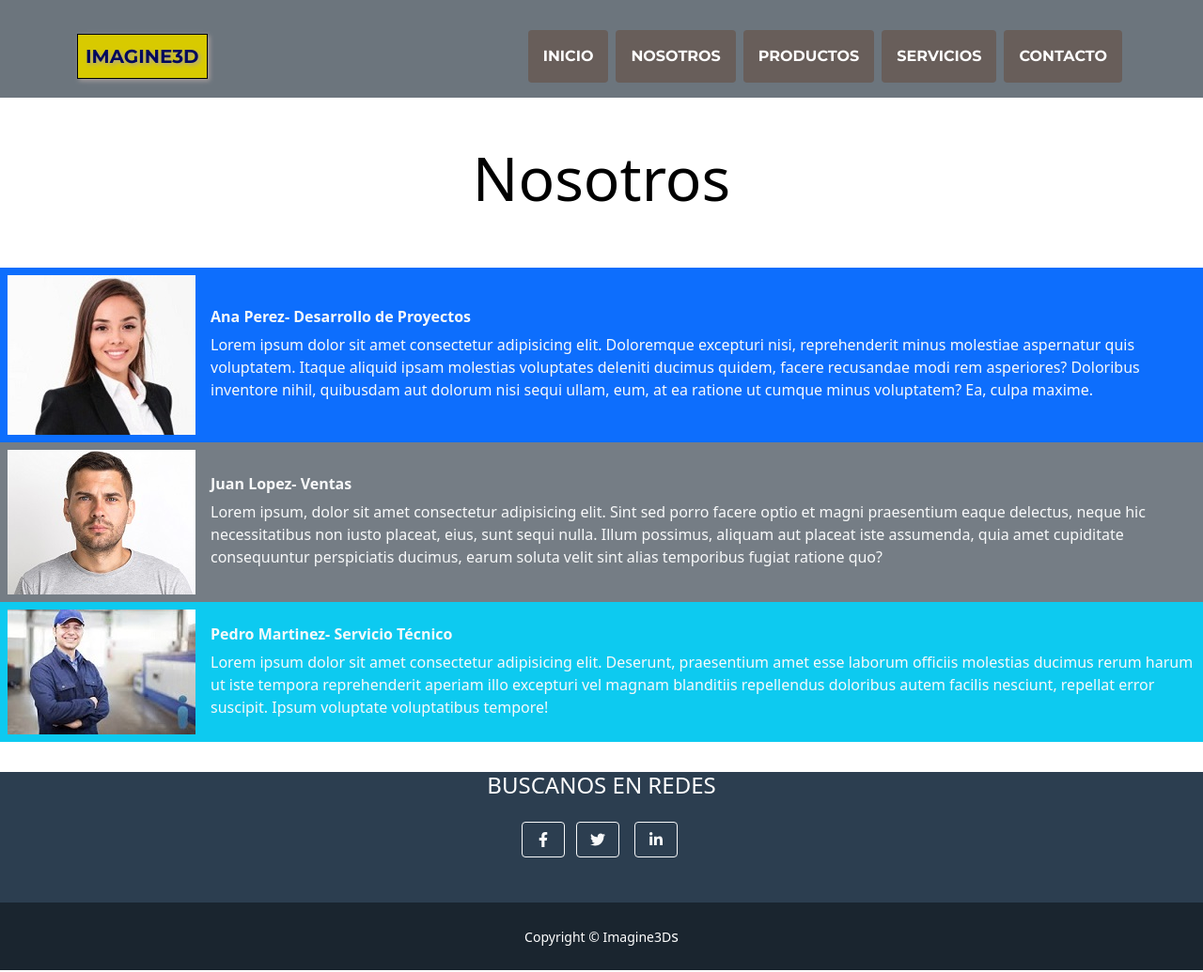
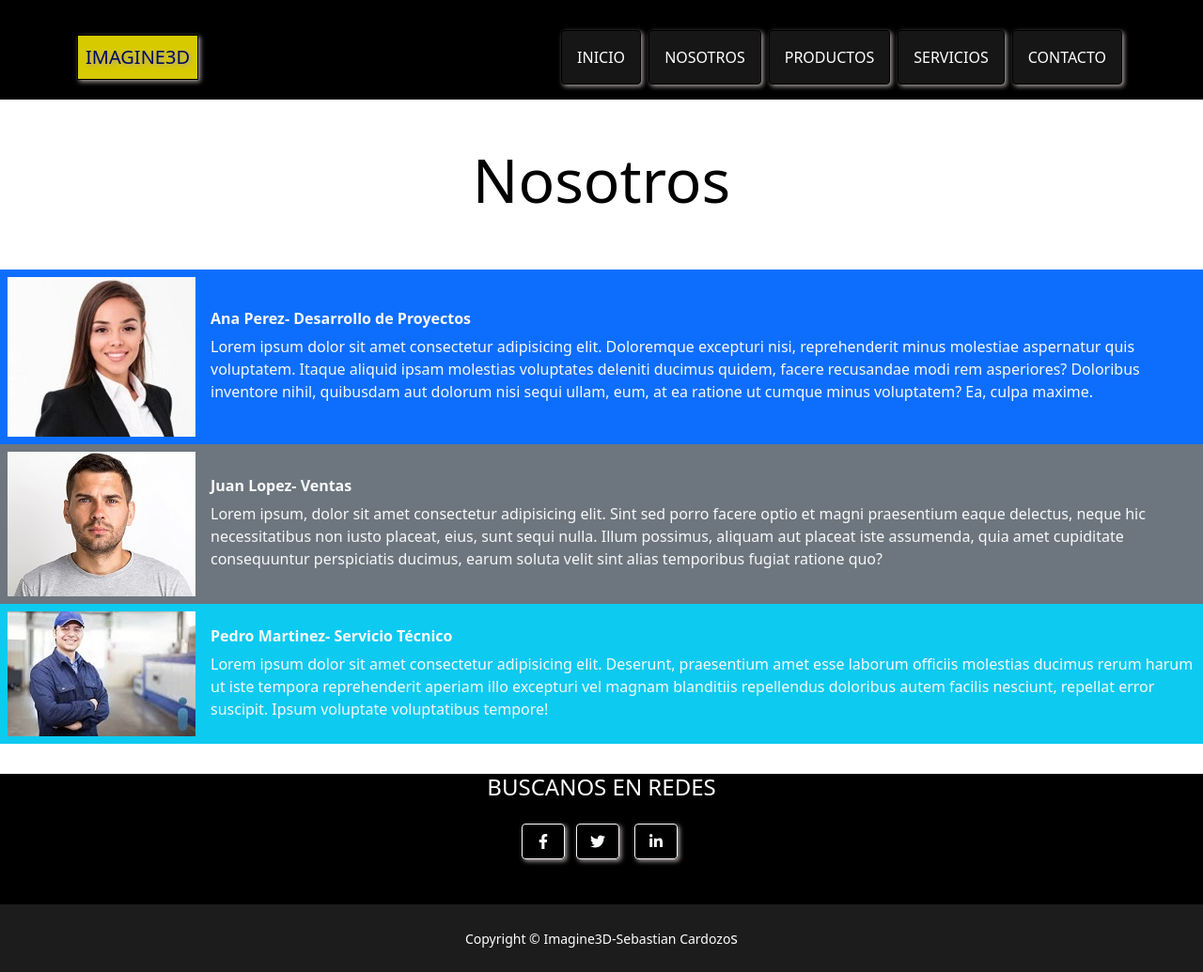
Before and after one commit to sebascardozo/Imagine3d.github.io, a plain HTML site: page pages/nosotros.html in a window 1280 px wide. Shown: the whole page at 94% size. Drawn offline with nearby package versions, Linux system fonts and the light colour scheme.

Commit message:
Estilos a footer-nav

```diff
--- a/css/style.css
+++ b/css/style.css
@@ -3,10 +3,6 @@
   align-items: center;
   padding-top: 1rem;
   padding-bottom: 1rem;
-  font-family: "Montserrat", -apple-system, BlinkMacSystemFont, "Segoe UI",
-    Roboto, "Helvetica Neue", Arial, "Noto Sans", sans-serif,
-    "Apple Color Emoji", "Segoe UI Emoji", "Segoe UI Symbol", "Noto Color Emoji";
-  font-weight: 700;
 }
 #mainNav .navbar-brand {
   color: rgb(0, 9, 92);
@@ -22,10 +18,13 @@
 }
 #mainNav .navbar-nav li.nav-item a.nav-link {
   color: #fff;
-  background-color: #685e5a;
+  border: solid 1px black;
+  background-color: #161616;
+  box-shadow: 2px 2px 5px #aaa0a0;
+  padding: 1rem;
 }
 #mainNav .navbar-nav li.nav-item a.nav-link:hover {
-  color: #f9fd00;
+  color: #bcff02;
 }
 /*MAIN INICIO*/
 
@@ -39,10 +38,9 @@ h1 {
 }
 
 h3 {
-  font-size: 3rem;
+  font-size: 4rem;
   margin-top: 1.2rem;
   color: #fbfbfb;
-  text-shadow: 2px 2px 2px #d8ca00;
   text-align: center;
   animation: from-right 1s 1.5s ease;
   animation-fill-mode: backwards;
@@ -90,11 +88,11 @@ h3 {
   padding-bottom: 2rem;
 }
 .person-one {
-  animation: from-left 3s 1.5s ease;
+  animation: from-left 2s 1.5s ease;
   animation-fill-mode: backwards;
 }
 .person-two {
-  animation: from-right 5s 1.5s ease;
+  animation: from-right 4s 1.5s ease;
   animation-fill-mode: backwards;
 }
 .person-three {
@@ -111,10 +109,13 @@ h3 {
 .footer {
   padding-top: 0;
   padding-bottom: 3rem;
-  background-color: #2c3e50;
+  background-color: #000000;
   color: #fff;
 }
 
 .copyright {
-  background-color: #1a252f;
+  background-color: #1c1c1d;
 }
+.btn {
+  box-shadow: 2px 2px 5px #aaa0a0;
+}
--- a/pages/nosotros.html
+++ b/pages/nosotros.html
@@ -24,12 +24,12 @@
     <!-- Navigation-->
      <header class="sticky-top">
         <nav
-        class="navbar navbar-expand-lg bg-secondary text-uppercase "
+        class="navbar navbar-expand-lg bg-black text-uppercase "
         id="mainNav">
         <div class="container">
           <a class="navbar-brand" href="../index.html">Imagine3D</a>
           <button
-            class="navbar-toggler text-uppercase font-weight-bold bg-primary text-white rounded"
+            class="navbar-toggler text-uppercase font-weight-bold bg-warning text-white rounded"
             type="button"
             data-bs-toggle="collapse"
             data-bs-target="#navbarResponsive"
@@ -129,7 +129,7 @@
   <!-- Copyright Section-->
   <div class="copyright py-4 text-center text-white">
     <div class="container">
-      <small>Copyright &copy; Imagine3D</small>s
+      <small>Copyright &copy; Imagine3D-Sebastian Cardozo</small>s
     </div>
   </div>
  <!-- Option 1: Bootstrap Bundle with Popper -->
```
Also changed, not shown: index.html (+2 -2 lines), pages/contacto.html (+4 -4 lines), pages/productos.html (+3 -3 lines), pages/servicios.html (+3 -3 lines).
